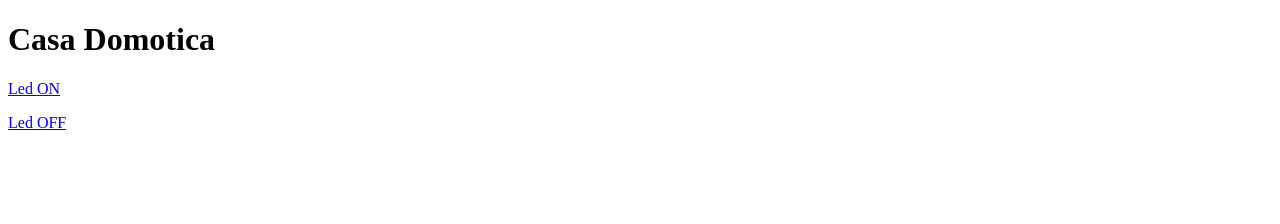
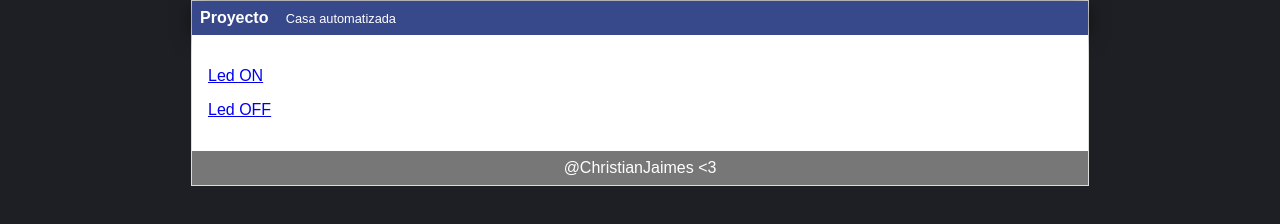
Before and after one commit to ChristianJaimes/Arduinode, a plain HTML site: page index.html in a window 1280 px wide. Drawn offline with Linux system fonts and the light colour scheme.

Commit message:
se añadio estilo a la pag, pero queda pendiente la integracion con el archivo css

```diff
--- a/css/estilos.css
+++ b/css/estilos.css
@@ -8,3 +8,52 @@ body
     margin: 0;
     padding: 0;
 }
+
+#cabecera
+{
+    background: #37488b;
+    box-shadow: 0px 2px 20px 0px rgba(0,0,0,0.5);
+    color: white;
+    font-weight: bold;
+    margin: 0;
+    padding: 0.5em;
+}
+
+#cabecera #logo
+{
+    width: 20px;
+    vertical-align: middle;
+}
+
+#cabecera #tagline
+{
+    padding: 0 0 0 1em;
+    font-weight: normal;
+    font-size: 0.8em;
+}
+
+#container
+{
+    width: 70%;
+    padding: 0;
+    text-align: left;
+    border: 1px solid #DDD;
+    margin: 0 auto;
+}
+
+#container h1
+{
+    font-size: 20px;
+}
+#post
+{
+    background: white;
+    padding: 1em;
+}
+#footer
+{
+  background: #777;
+  color: white ;
+  text-align: center;
+  padding: 0.5em;
+}
--- a/index.html
+++ b/index.html
@@ -1,13 +1,82 @@
-<!DOCTYPE html>
-<html lang="en" dir="ltr">
+<html>
     <head>
-    <meta charset="utf-8">
-    <title>ChristianJaimes</title>
+        <title>Bienvenido Casa</title>
+        <style type="text/css">
+        body
+        {
+            background: #1e1f24;
+            color: #333;
+            text-align: center;
+            font-family: Arial;
+            font-size: 16px;
+            margin: 0;
+            padding: 0;
+        }
+
+        #cabecera
+        {
+            background: #37488b;
+            box-shadow: 0px 2px 20px 0px rgba(0,0,0,0.5);
+            color: white;
+            font-weight: bold;
+            margin: 0;
+            padding: 0.5em;
+        }
+
+        #cabecera #logo
+        {
+            width: 20px;
+            vertical-align: middle;
+        }
+
+        #cabecera #tagline
+        {
+            padding: 0 0 0 1em;
+            font-weight: normal;
+            font-size: 0.8em;
+        }
+
+        #container
+        {
+            width: 70%;
+            padding: 0;
+            text-align: left;
+            border: 1px solid #DDD;
+            margin: 0 auto;
+        }
+
+        #container h1
+        {
+            font-size: 20px;
+        }
+        #post
+        {
+            background: white;
+            padding: 1em;
+        }
+        #footer
+        {
+          background: #777;
+          color: white ;
+          text-align: center;
+          padding: 0.5em;
+        }
+          </style>
     </head>
     <body>
-    <h1>Casa Domotica</h1>
+        <div id="container">
+            <div id="cabecera">
+
+              Proyecto
+                <span id="tagline">Casa automatizada</span>
+            </div>
+            <div id="post">
               <p><a href="/on">Led ON</a></p>
               <p><a href="/off">Led OFF</a></p>
-    <img src="" alt="">
+            </div>
+            <div id="footer">
+              @ChristianJaimes &lt;3
+            </div>
+        </div>
     </body>
-</html>
+</html
```
Lines whose indentation alone changed are shown as unchanged.
